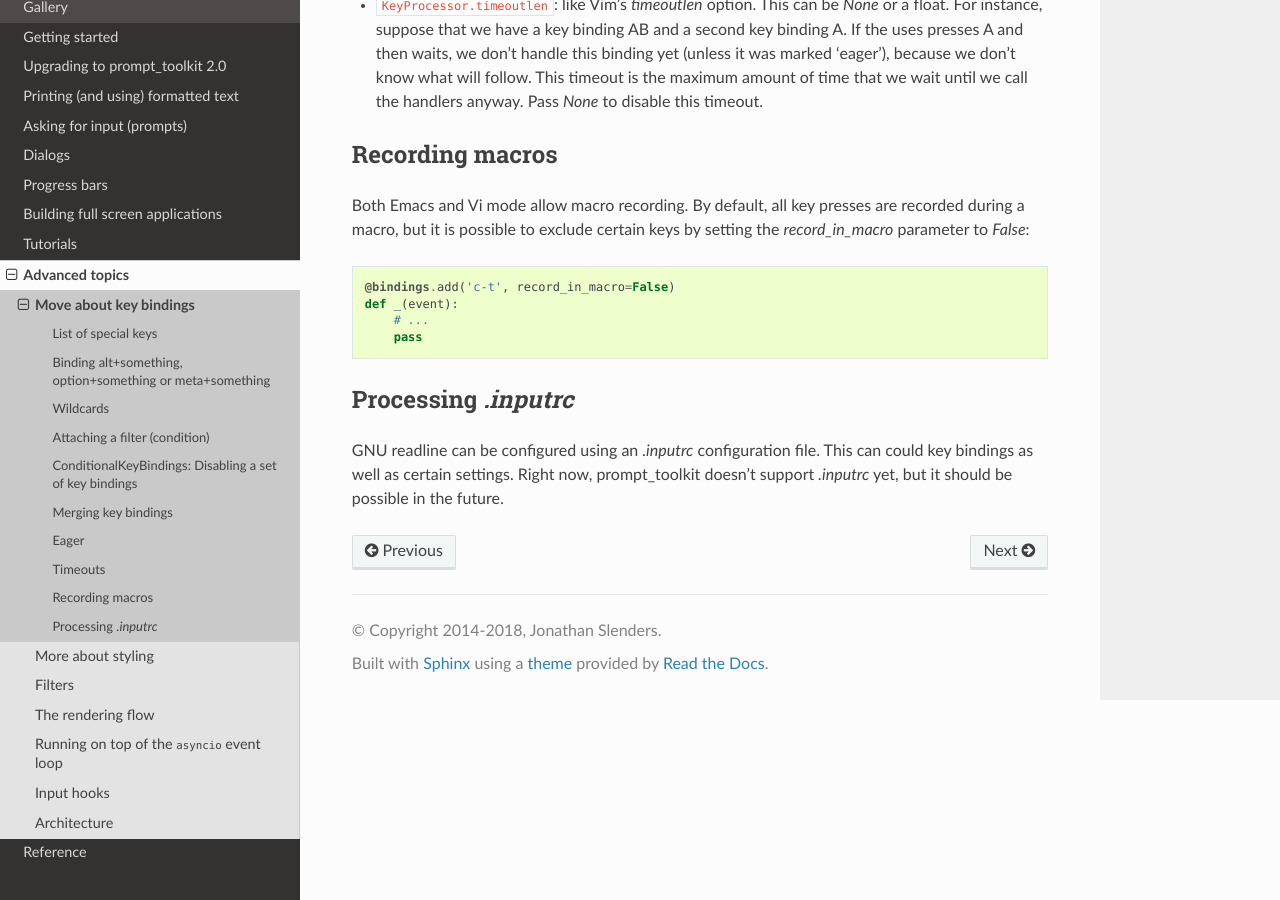
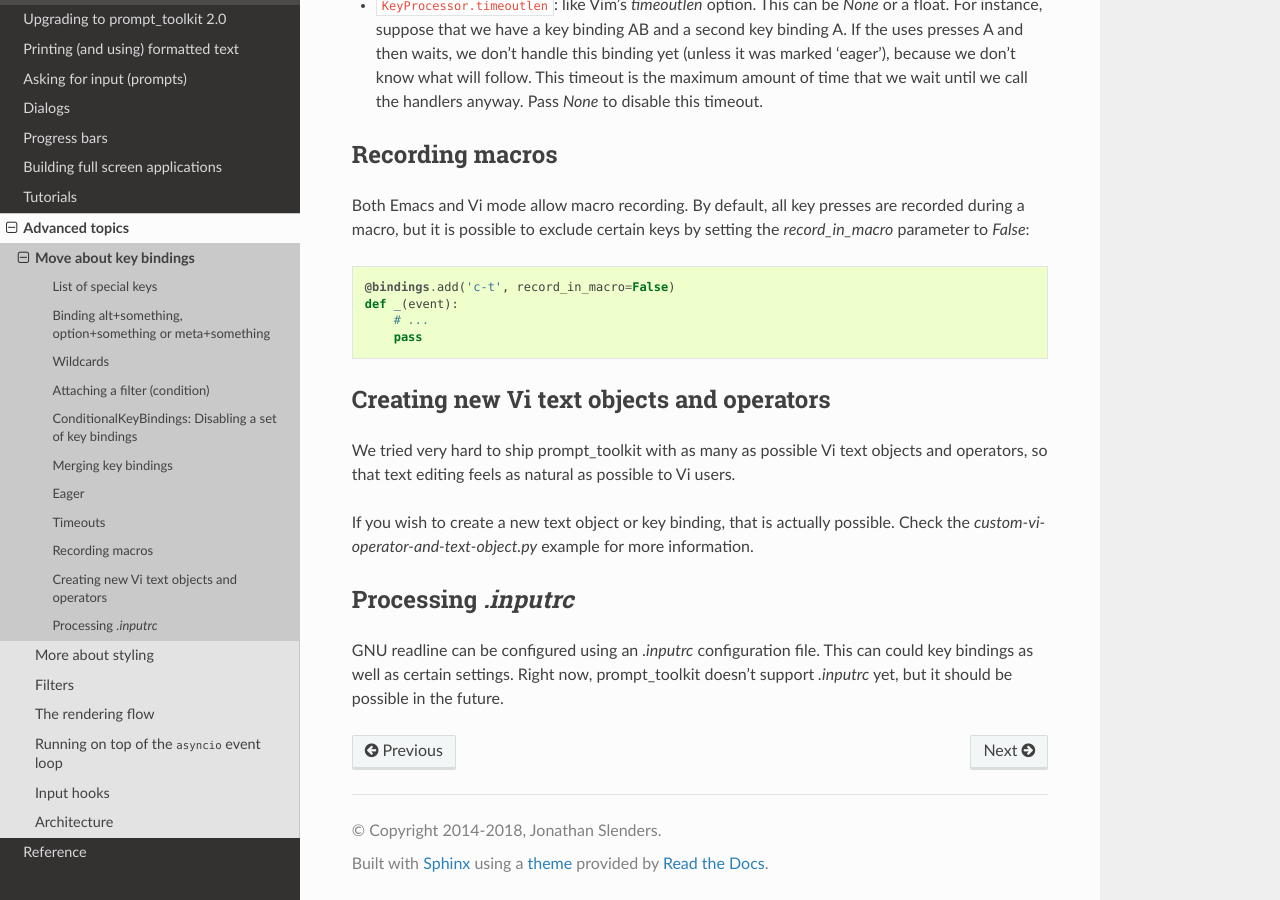
Before and after one commit to dbcli/pgcli, a Sphinx documentation site: the page built from docs/pages/advanced_topics/key_bindings.rst, in a window 1280 px wide and 900 px high, scrolled down 4536 px. Built offline with Sphinx 7.4.7 and the Read the Docs theme 2.0.0, drawn with Linux system fonts in a browser that asks for light colours.

Commit message:
Added documentation about text objects and operators.

```diff
--- a/docs/pages/advanced_topics/key_bindings.rst
+++ b/docs/pages/advanced_topics/key_bindings.rst
@@ -320,6 +320,18 @@ the `record_in_macro` parameter to `False`:
         pass
 
 
+Creating new Vi text objects and operators
+------------------------------------------
+
+We tried very hard to ship prompt_toolkit with as many as possible Vi text
+objects and operators, so that text editing feels as natural as possible to Vi
+users.
+
+If you wish to create a new text object or key binding, that is actually
+possible. Check the `custom-vi-operator-and-text-object.py` example for more
+information.
+
+
 Processing `.inputrc`
 ---------------------
 
```
